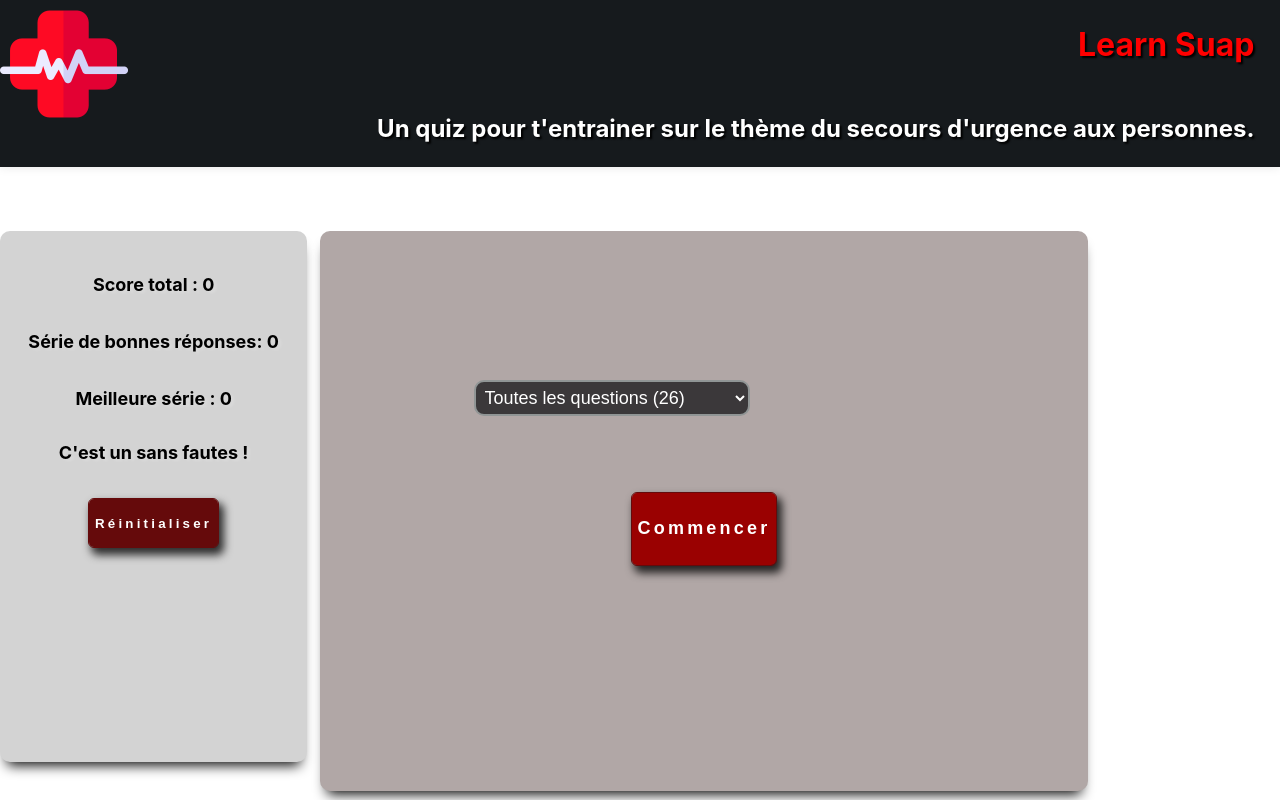
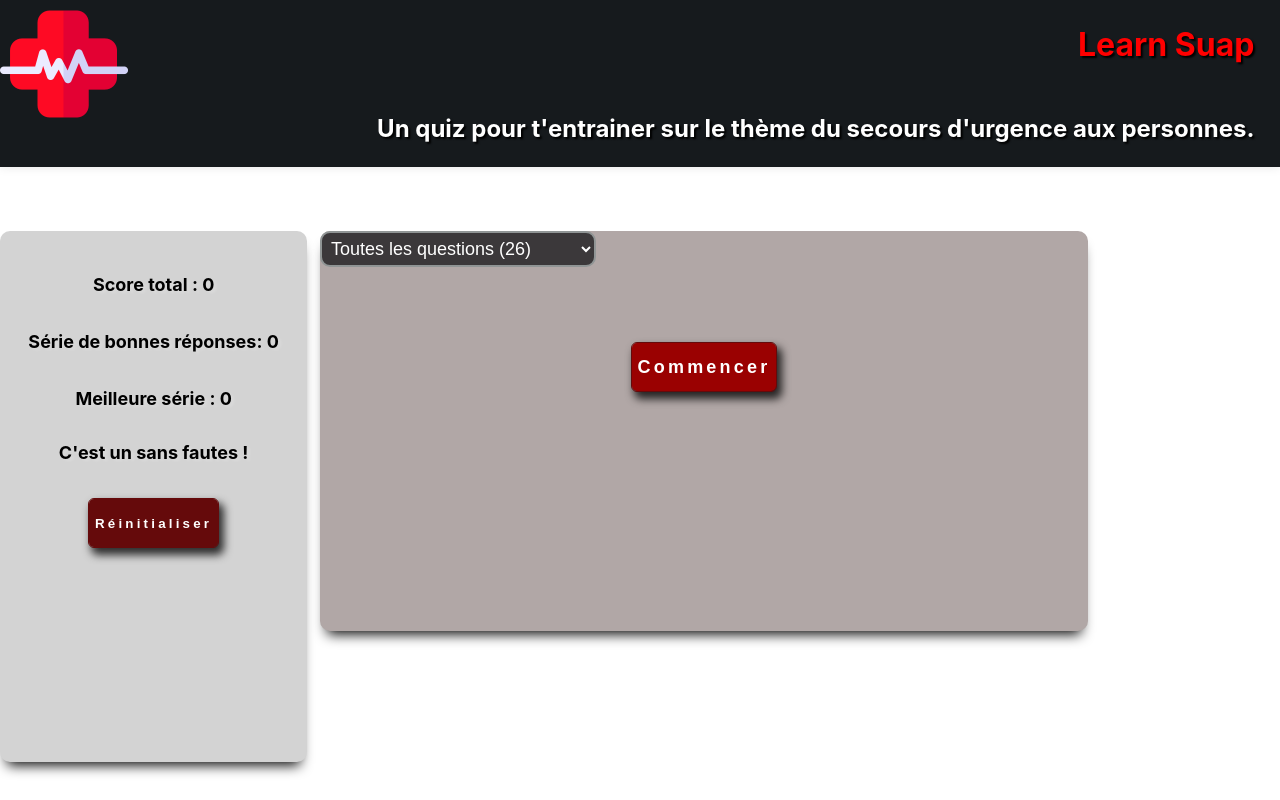
Before and after one commit to DGouron/learn-suap, a React (Create React App) app: page / in a window 1280 px wide. Shown: the top 800 px of the page. Built offline with nearby package versions, Linux system fonts and the light colour scheme.

Commit message:
update design

```diff
--- a/src/components/Answer.jsx
+++ b/src/components/Answer.jsx
@@ -21,7 +21,7 @@ const wrongTheme = { outline: '2px solid red' };
 const hoverOutlineColor = '2px solid #909595';
 
 const StyledButton = styled.button`
-  transition: 0.25s outline;
+  transition: 0.1s outline ease;
   background-color: #650a0b;
   outline: ${(props) => props.theme.outline || '1px solid #650a0b'};
   border: 0px;
--- a/src/components/Board.jsx
+++ b/src/components/Board.jsx
@@ -22,19 +22,17 @@ import Result from './Result';
 const StyledBoard = styled.article`
   height: auto;
   min-height: 50%;
-  max-height: 70%;
+  max-height: 10%;
   width: 60%;
   max-width: 60%;
   background-color: #b1a7a6;
   border-radius: 10px;
   margin-left: 1%;
+  margin-right: 5%;
   flex-grow: 2;
-  margin-right: 5%;
-
   display: flex;
   flex-direction: column;
-  justify-content: center;
-  align-items: center;
+
   -webkit-box-shadow: 0px 10px 13px -7px #000000,
     5px 5px 15px 5px rgba(0, 0, 0, 0);
   box-shadow: 0px 10px 13px -7px #000000, 5px 5px 15px 5px rgba(0, 0, 0, 0);
@@ -54,11 +52,12 @@ const StyledBoard = styled.article`
 
 const StyledLauncherButton = styled.button`
   width: auto;
-  max-width: 70%;
+  max-width: 80%;
   margin: 10%;
-  max-height: 72px;
+  margin-bottom: 20%;
+  min-height: 48px;
+  max-height: 256px;
   font-size: 18px;
-  flex-grow: 2;
 
   transition: 0.25s outline;
   background-color: #9a0101;
@@ -72,6 +71,8 @@ const StyledLauncherButton = styled.button`
   font-size: auto;
   font-weight: bold;
 
+  align-self: center;
+
   &:hover {
     outline: 2px solid #909595;
   }
@@ -80,7 +81,7 @@ const StyledLauncherButton = styled.button`
 let currentQuestion = '';
 
 function Board() {
-  const delaiBeforeNextQuestion = 3000;
+  const delaiBeforeNextQuestion = 2000;
   const dispatch = useDispatch();
 
   const score = useSelector(currentScoreSelector);
@@ -135,7 +136,6 @@ function Board() {
     </StyledBoard>
   ) : (
     <StyledBoard>
-      <Categories />
       <Question title={currentQuestion.Question} />
       <section>
         <Result delayBeforeNextQuestion={delaiBeforeNextQuestion} />
--- a/src/components/Categories.jsx
+++ b/src/components/Categories.jsx
@@ -16,6 +16,13 @@ const StyledSelector = styled.select`
   color: white;
   font-size: 18px;
   vertical-align: center;
+  top: 0px;
+  @media (max-width: 1080px) {
+    width: 100%;
+  }
+  @media (max-width: 800px) {
+    width: 100%;
+  }
 `;
 function Categories() {
   let totalQuestionsNumber =
```
